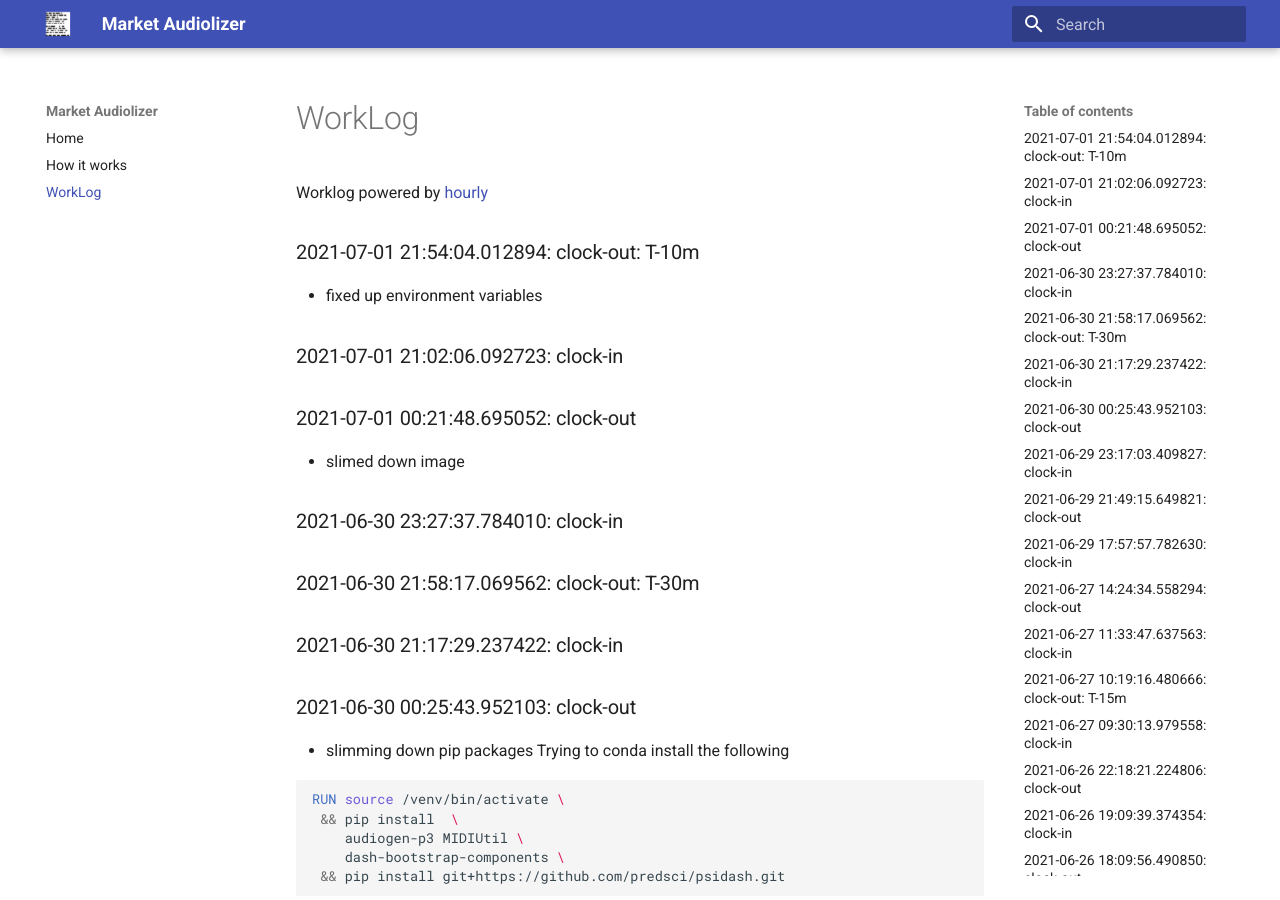
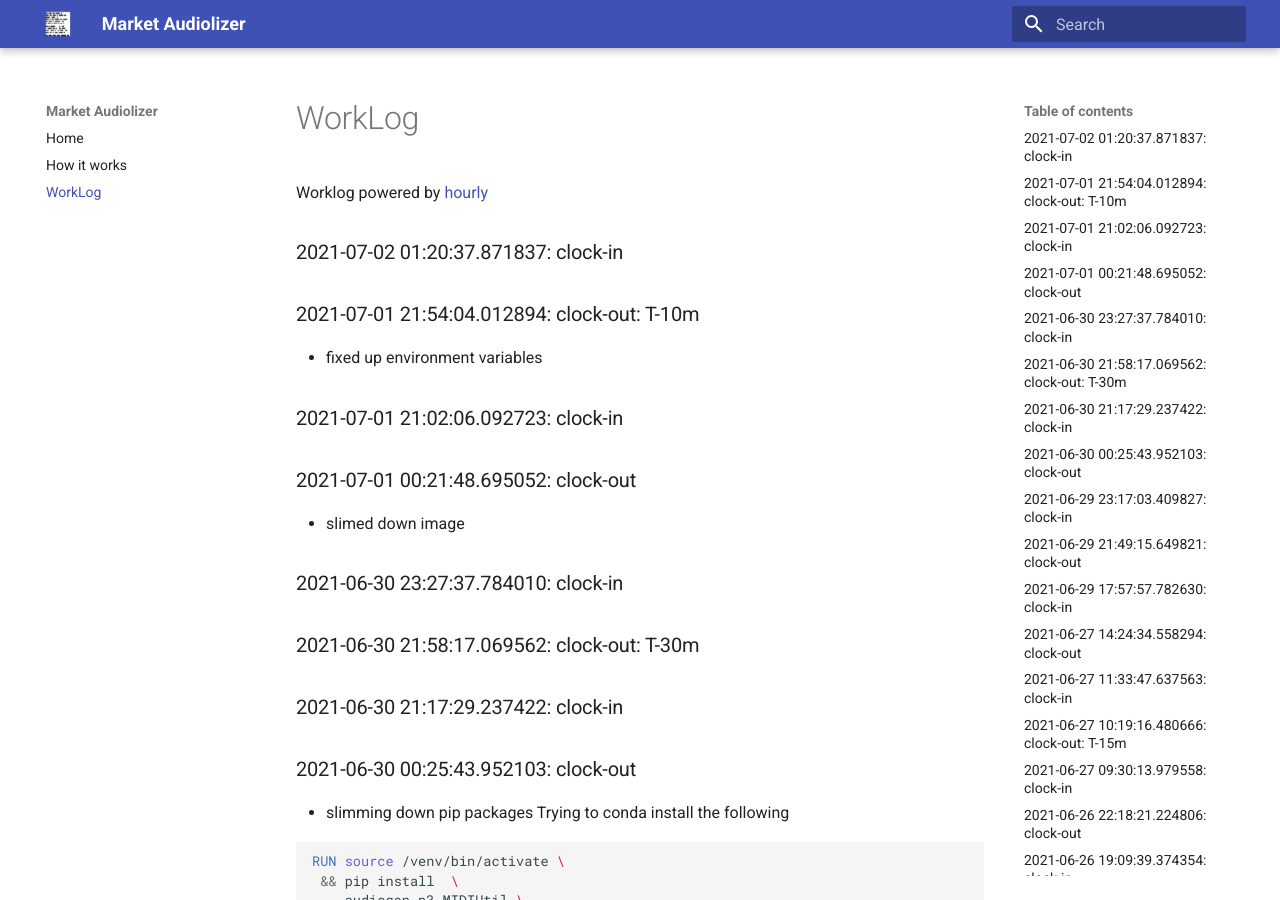
Before and after one commit to asherp/audiolizer, an MkDocs documentation site: the page built from docs/WorkLog.md, in a window 1280 px wide and 900 px high. Built offline with MkDocs 1.6.1 and Material for MkDocs 9.7.7, drawn with Linux system fonts in a browser that asks for light colours.

Commit message:
clock-in

```diff
--- a/WorkLog.md
+++ b/WorkLog.md
@@ -1,3 +1,6 @@
+
+### 2021-07-02 01:20:37.871837: clock-in
+
 ### 2021-07-01 21:54:04.012894: clock-out: T-10m
 
 * fixed up environment variables
```
